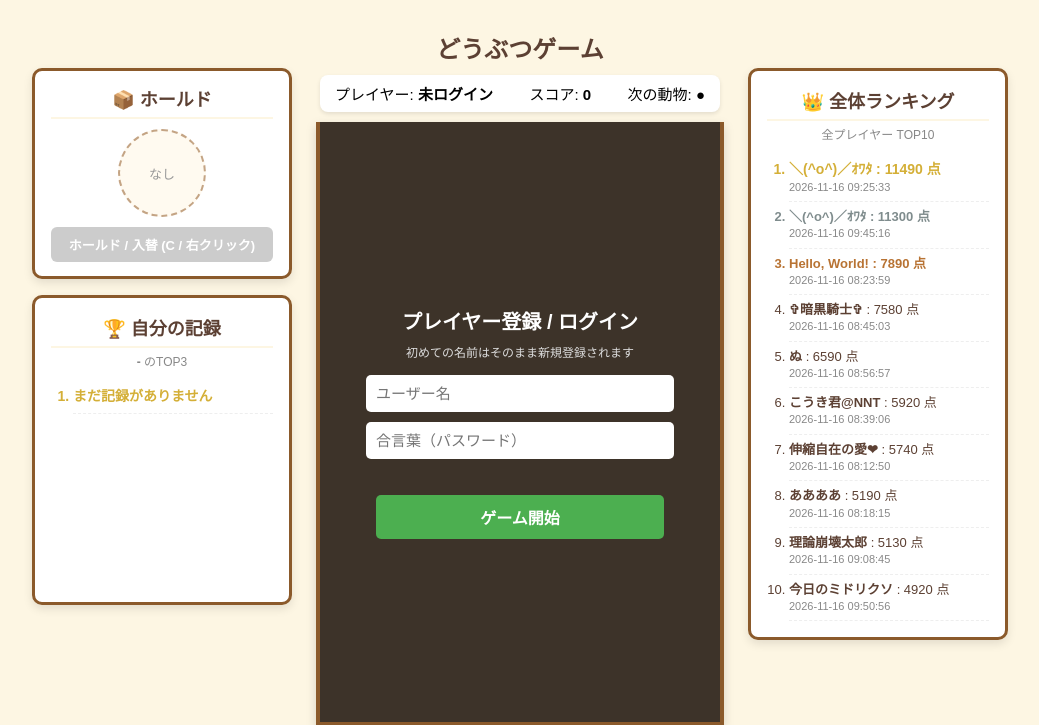
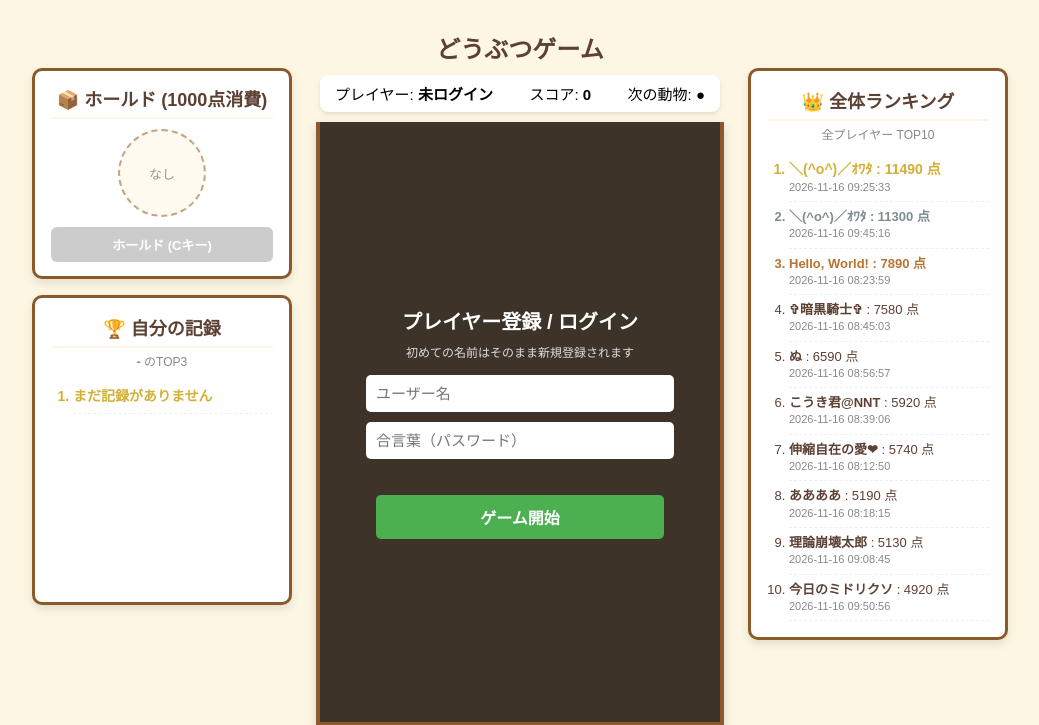
Before and after one commit to inijk/infoexp3-team04, a Flask app: page / in a window 1280 px wide. Shown: the top 725 px of the page, without its empty margins (120-1159 px from the left). Run offline with Flask 3, Linux system fonts and the light colour scheme; data comes from the database, SQL or seed files in the repository; both versions use the stored data as it was after the commit.

Commit message:
ホールドの代償を追加

```diff
--- a/static/app.js
+++ b/static/app.js
@@ -8,6 +8,9 @@ const DEADLINE_Y = 100;
 
 // 難易度（ボールの大きさ加算値：0が標準、プラスにすると大きく難しくなる）
 const difficulty = 15;
+
+// ホールドに必要な消費スコア
+const HOLD_COST = 1000;
 
 // 動物の定義（レベル順：名前、半径、代替色、獲得スコア）
 const ANIMALS = [
@@ -122,12 +125,23 @@ function startGame() {
         holdSlotEl.innerHTML = `<img src="${heldAnimal.src}" alt="${heldAnimal.name}" style="width: ${imgSize}px; height: ${imgSize}px; border-radius: 50%; object-fit: cover; border: 1.5px solid rgba(0,0,0,0.2);">`;
     }
 
-    // ホールド実行処理（テトリス方式）
+    // ホールドボタンの有効/無効と文言を更新する関数
+    function updateHoldButtonState() {
+        holdBtn.textContent = `ホールド (${HOLD_COST}点消費)`;
+        // 落下可能・このターン未ホールド・ゲーム中・かつスコアが足りている時だけ有効
+        holdBtn.disabled = !(canDrop && canHold && !isGameOver && score >= HOLD_COST);
+    }
+
+    // ホールド実行処理（スコア消費方式）
     function performHold() {
         if (!canDrop || !canHold || isGameOver) return;
+        if (score < HOLD_COST) return; // スコア不足なら実行しない
+
+        // スコアを消費して画面表示を更新
+        score -= HOLD_COST;
+        scoreEl.textContent = score;
 
         canHold = false;
-        holdBtn.disabled = true;
 
         if (holdAnimalIndex === null) {
             // 初期（空）のとき：今の動物をホールドし、「次の動物」を繰り上げる
@@ -147,6 +161,7 @@ function startGame() {
         currentX = Math.max(radius, Math.min(WIDTH - radius, currentX));
 
         updateHoldDisplay();
+        updateHoldButtonState();
     }
 
     // 初期動物のセット
@@ -157,6 +172,7 @@ function startGame() {
     holdBtn.disabled = false;
     updateNextDisplay();
     updateHoldDisplay();
+    updateHoldButtonState(); // ← 初期スコア0なので自動で無効化される
 
     // ホールドボタン・ショートカット操作
     holdBtn.addEventListener("click", (e) => {
@@ -252,6 +268,7 @@ function startGame() {
                 canHold = true;
                 holdBtn.disabled = false;
             }
+            updateHoldButtonState(); // ← 500点以上あればここで再び有効化
         }, 500);
     });
 
@@ -282,6 +299,7 @@ function startGame() {
                 // スコア加算（ゾウの score: 1280 がそのまま大きく加算されます）
                 score += ANIMALS[index].score;
                 scoreEl.textContent = score;
+                updateHoldButtonState(); // ← 500点を超えた瞬間にボタンが有効化
 
                 // 最大サイズ（ゾウ）同士なら消滅のみで新しい動物は生成しない
                 if (index >= ANIMALS.length - 1) continue;
@@ -333,6 +351,7 @@ function startGame() {
                     body.position.y - ANIMALS[body.animalIndex].radius < DEADLINE_Y
                 ) {
                     isGameOver = true;
+                    updateHoldButtonState(); // ← ゲームオーバー時は自動で無効化
                     holdBtn.disabled = true;
                     document.getElementById("final-score-text").textContent = `今回のスコア: ${score} 点`;
                     gameOverEl.classList.remove("hidden");
--- a/templates/index.html
+++ b/templates/index.html
@@ -16,11 +16,11 @@
         <!-- 左側：ホールド枠（上）＋ 自分のランキングTOP3（下） -->
         <div class="left-column">
             <aside class="hold-panel">
-                <h2>📦 ホールド</h2>
+                <h2>📦 ホールド (1000点消費)</h2>
                 <div id="hold-slot" class="hold-slot">
                     <span class="hold-empty">なし</span>
                 </div>
-                <button id="hold-btn" type="button" disabled>ホールド / 入替 (C / 右クリック)</button>
+                <button id="hold-btn" type="button" disabled>ホールド (Cキー)</button>
             </aside>
 
             <aside class="ranking-panel my-ranking-panel">
```
Also changed, not shown: suika.db.
